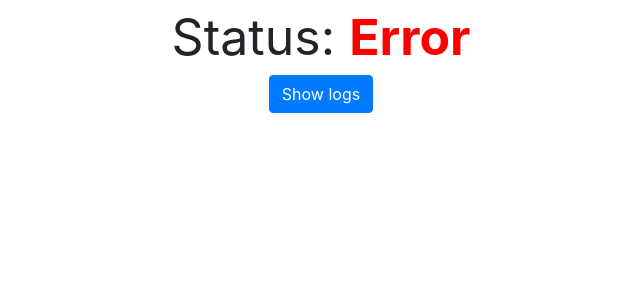
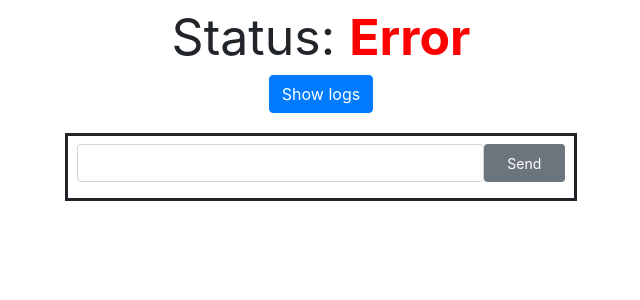
Before and after one commit to Guigxs/MC-Manager, a PHP site: page / in a window 1280 px wide. Shown: the part 56-356 px from the top of the page, without its empty margins (319-959 px from the left). Run offline with PHP 8.4, Linux system fonts and the light colour scheme; data that the repository does not hold is empty.

Commit message:
back term

```diff
--- a/index.php
+++ b/index.php
@@ -27,7 +27,6 @@
             }
             else if (array_key_exists('showConsole', $_POST)){
                 echo 'console';
-                $terminal = `<div class="terminal"><div class="console"> <?php echo $out?></div><div class="command"><form method="post"><div class="form-group row pl-4 pr-4 pt-2"> <input type="text" name="commandSend" id="commandSend", class="form-control col-sm-10"></input> <input type="submit" class='btn btn-secondary btn-sm col-sm-2' value='Send' name='sendCommand'></input></div></form></div></div>`;
             }
 
             else if (array_key_exists('startServer', $_POST)){
@@ -46,9 +45,22 @@
             }
         ?>
 
+        <div class="terminal">
+            <div class="console">
+                <?php echo $out?>
+            </div>
 
-        <?php echo $terminal?>
+            <div class="command">
+                <form method="post">
+                    <div class="form-group row pl-4 pr-4 pt-2">
 
+                        <input type="text" name="commandSend" id="commandSend", class="form-control col-sm-10"></input>
+                        <input type="submit" class='btn btn-secondary btn-sm col-sm-2' value='Send' name='sendCommand'></input>
+
+                    </div>
+                </form>
+            </div>
+        </div>
 
 
         <!-- Optional JavaScript -->
```
